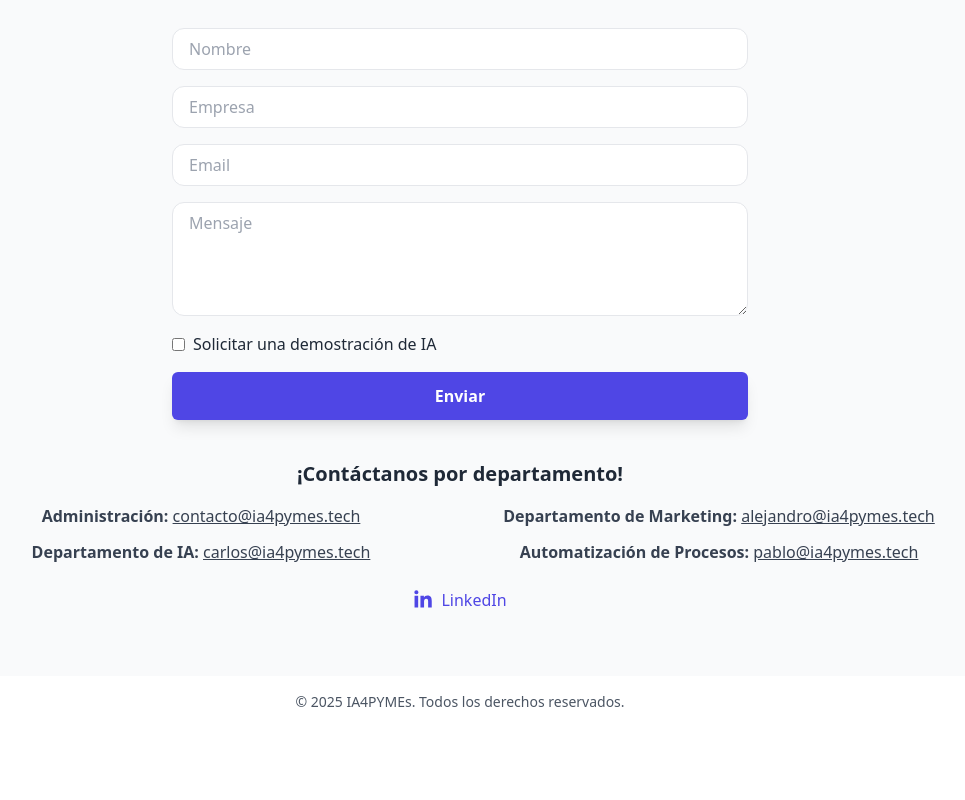
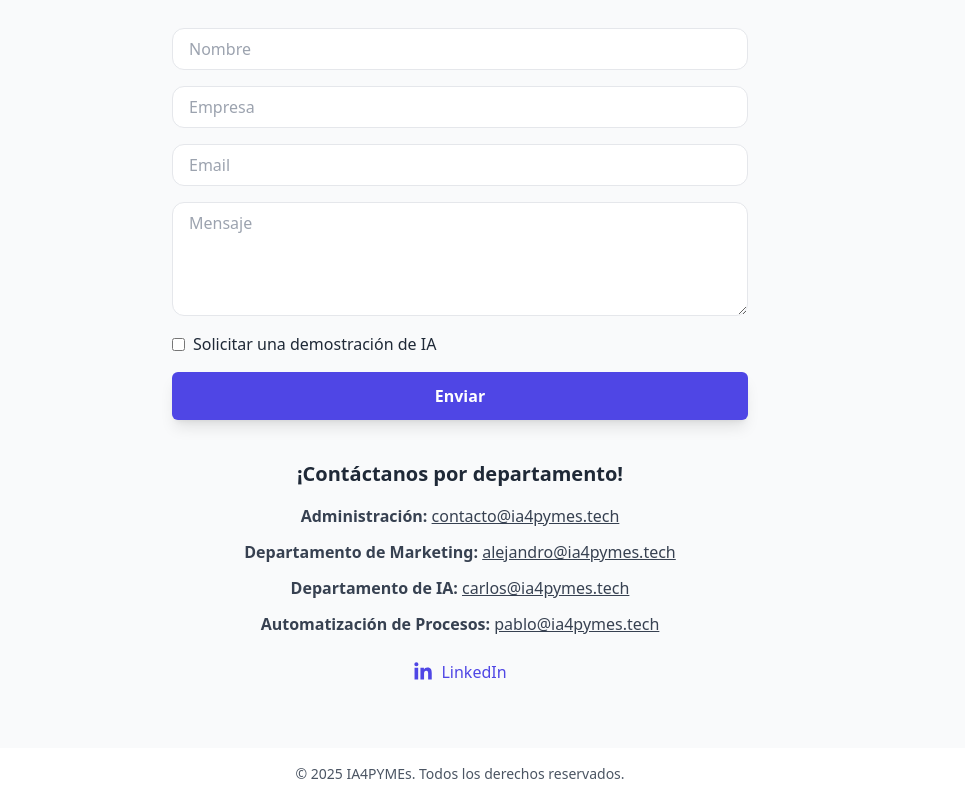
Before and after one commit to carlosmorenolosa/IA_Pymes, a React (Create React App) app: page / in a window 1280 px wide. Shown: the part 3774-4574 px from the top of the page, without its empty margins (180-1145 px from the left). Before the commit the page ends 4502 px from the top, so only its background shows below. Built offline with nearby package versions, Linux system fonts and the light colour scheme.

Commit message:
cambios en el diseño

```diff
--- a/src/App.js
+++ b/src/App.js
@@ -645,8 +645,8 @@ function ContactSection() {
             ¡Contáctanos por departamento!
           </h3>
 
-          {/* Correos de cada departamento en un grid */}
-          <div className="grid grid-cols-1 gap-3 sm:grid-cols-2 text-gray-700">
+          {/* Correos de cada departamento en una sola columna y centrados */}
+          <div className="flex flex-col items-center space-y-3 text-gray-700">
             <p>
               <strong>Administración:</strong>{" "}
               <a
```
